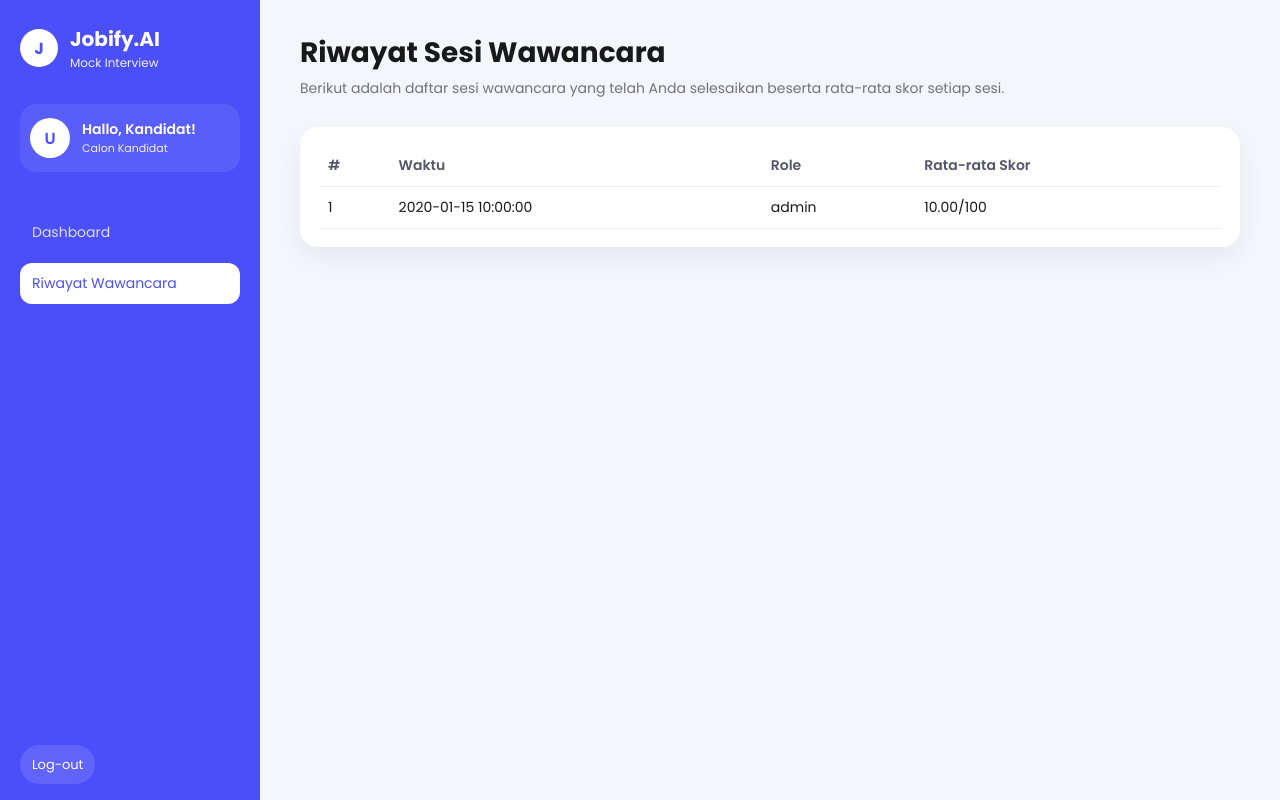
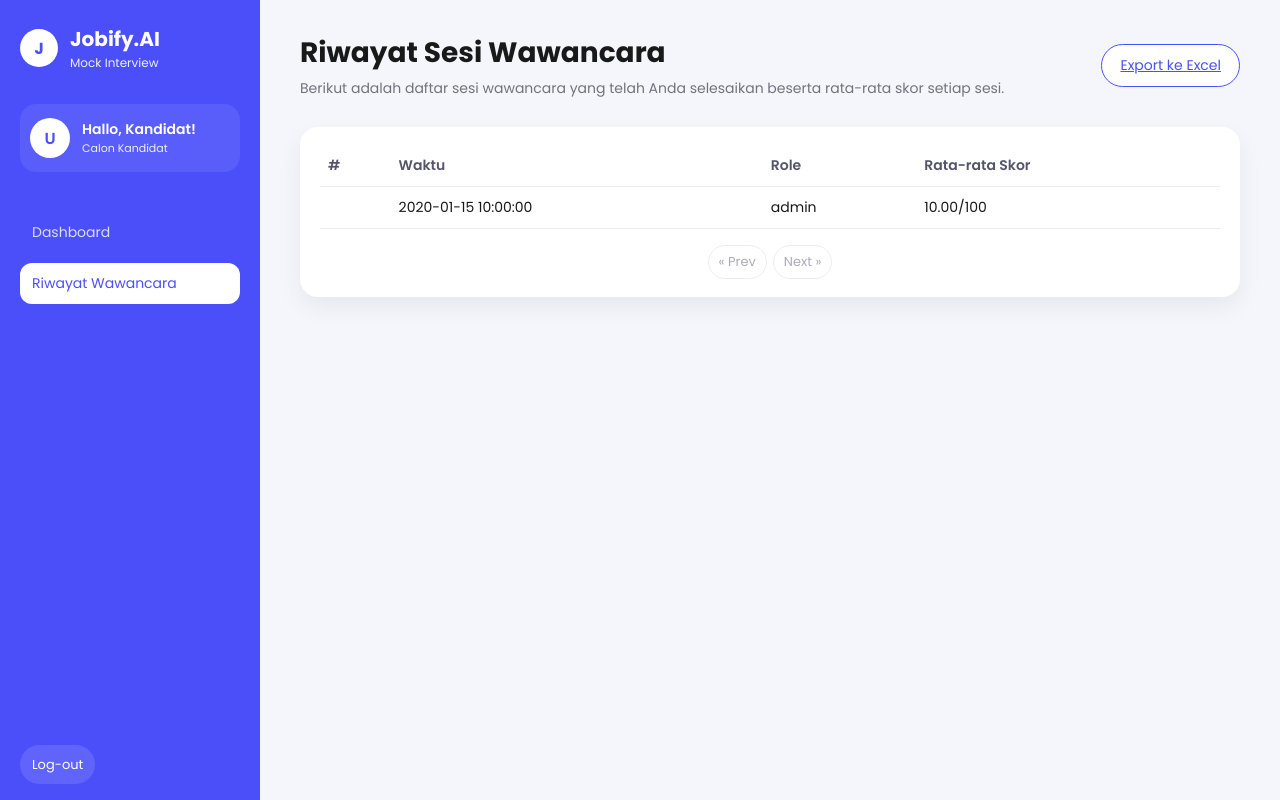
Before and after one commit to RandiBro234/JobifyAI, a Flask app: template templates/history.html in a window 1280 px wide. Run offline with Flask 3, Linux system fonts and the light colour scheme; the template is opened without the code that fills it: most values are stand-ins (such as "Sample title", 1, 10 or a date in 2020).

Commit message:
Menambahkan pagination dan export to excel

```diff
--- a/app.py
+++ b/app.py
@@ -1,5 +1,8 @@
 import os
 from datetime import datetime
+from math import ceil
+from io import BytesIO
+
 from flask import (
     Flask,
     render_template,
@@ -8,7 +11,10 @@ from flask import (
     redirect,
     url_for,
     session,
+    send_file,
 )
+
+import pandas as pd
 
 from questions import get_questions_for_role, ROLES
 from answer_keys import get_ideal_answers
@@ -21,7 +27,8 @@ app.config["SECRET_KEY"] = "ganti_ini_dengan_secret_keymu"
 BASE_DIR = os.path.dirname(__file__)
 
 # ========== PENYIMPAN HASIL SESI (IN-MEMORY) ==========
-# Struktur: {"role": "...", "average_score": 87.5, "user_name": "...", "timestamp": "..."}
+# Struktur tiap item:
+# {"role": "...", "average_score": 87.5, "user_name": "...", "timestamp": "..."}
 SESSION_RESULTS = []
 
 
@@ -105,19 +112,79 @@ def dashboard():
     )
 
 
-# ========== RIWAYAT WAWANCARA ==========
+# ========== RIWAYAT WAWANCARA (DENGAN PAGINATION) ==========
 @app.route("/history")
 def history():
     if "user_name" not in session or "user_role" not in session:
         return redirect(url_for("login"))
 
-    # kita tampilkan sesi terbaru di atas (dibalik)
-    sessions = list(reversed(SESSION_RESULTS))
+    # konfigurasi pagination
+    per_page = 5
+    try:
+        page = int(request.args.get("page", 1))
+    except ValueError:
+        page = 1
+    if page < 1:
+        page = 1
+
+    # urutkan: sesi terbaru di atas
+    all_sessions = list(reversed(SESSION_RESULTS))
+    total = len(all_sessions)
+    total_pages = ceil(total / per_page) if total > 0 else 1
+
+    # batasi page agar tidak lebih besar dari total_pages
+    if page > total_pages:
+        page = total_pages
+
+    start = (page - 1) * per_page
+    end = start + per_page
+    page_sessions = all_sessions[start:end]
 
     return render_template(
         "history.html",
-        sessions=sessions,
+        sessions=page_sessions,
         title="Riwayat Wawancara - Jobify.ai",
+        page=page,
+        total_pages=total_pages,
+        total_sessions=total,
+    )
+
+
+# ========== EXPORT RIWAYAT KE EXCEL ==========
+@app.route("/history/export")
+def history_export():
+    if "user_name" not in session or "user_role" not in session:
+        return redirect(url_for("login"))
+
+    if not SESSION_RESULTS:
+        # kalau belum ada data, bisa kembalikan file kosong atau redirect
+        # di sini kita buat file excel dengan 1 sheet kosong
+        df = pd.DataFrame(columns=["Nama", "Role", "Rata-rata Skor", "Waktu"])
+    else:
+        df = pd.DataFrame(
+            [
+                {
+                    "Nama": s["user_name"],
+                    "Role": s["role"],
+                    "Rata-rata Skor": s["average_score"],
+                    "Waktu": s["timestamp"],
+                }
+                for s in SESSION_RESULTS
+            ]
+        )
+
+    output = BytesIO()
+    with pd.ExcelWriter(output, engine="openpyxl") as writer:
+        df.to_excel(writer, index=False, sheet_name="Riwayat Wawancara")
+
+    output.seek(0)
+    filename = "riwayat_wawancara.xlsx"
+
+    return send_file(
+        output,
+        as_attachment=True,
+        download_name=filename,
+        mimetype="application/vnd.openxmlformats-officedocument.spreadsheetml.sheet",
     )
 
 
--- a/requirements.txt
+++ b/requirements.txt
@@ -2,3 +2,5 @@ Flask==3.0.0
 scikit-learn==1.4.0
 numpy==1.26.0
 Sastrawi==1.0.1
+pandas==2.2.0
+openpyxl==3.1.2
--- a/static/css/main.css
+++ b/static/css/main.css
@@ -575,3 +575,39 @@ body {
 .history-table tr:hover {
   background: #f7f7ff;
 }
+
+
+/* Pagination */
+.pagination {
+  display: flex;
+  gap: 6px;
+  justify-content: center;
+  align-items: center;
+  margin-top: 16px;
+}
+
+.page-btn {
+  padding: 6px 10px;
+  border-radius: 999px;
+  border: 1px solid #d0d0e6;
+  font-size: 13px;
+  cursor: pointer;
+  text-decoration: none;
+  color: #33334d;
+  background: #ffffff;
+}
+
+.page-btn:hover {
+  background: #f1f1ff;
+}
+
+.page-btn-active {
+  background: #4f46e5;
+  color: #ffffff;
+  border-color: #4f46e5;
+}
+
+.page-btn-disabled {
+  opacity: 0.4;
+  cursor: default;
+}
--- a/templates/history.html
+++ b/templates/history.html
@@ -9,6 +9,10 @@
         Berikut adalah daftar sesi wawancara yang telah Anda selesaikan beserta rata-rata skor setiap sesi.
       </p>
     </div>
+
+    <a href="{{ url_for('history_export') }}" class="secondary-btn">
+      Export ke Excel
+    </a>
   </header>
 
   {% if sessions and sessions|length > 0 %}
@@ -25,7 +29,7 @@
       <tbody>
         {% for s in sessions %}
         <tr>
-          <td>{{ loop.index }}</td>
+          <td>{{ (page - 1) * 5 + loop.index }}</td>
           <td>{{ s.timestamp }}</td>
           <td>{{ s.role }}</td>
           <td>{{ '%.2f'|format(s.average_score) }}/100</td>
@@ -33,6 +37,29 @@
         {% endfor %}
       </tbody>
     </table>
+
+    <!-- PAGINATION -->
+    <div class="pagination">
+      {% if page > 1 %}
+      <a href="{{ url_for('history', page=page-1) }}" class="page-btn">« Prev</a>
+      {% else %}
+      <span class="page-btn page-btn-disabled">« Prev</span>
+      {% endif %}
+
+      {% for p in range(1, total_pages + 1) %}
+      {% if p == page %}
+      <span class="page-btn page-btn-active">{{ p }}</span>
+      {% else %}
+      <a href="{{ url_for('history', page=p) }}" class="page-btn">{{ p }}</a>
+      {% endif %}
+      {% endfor %}
+
+      {% if page < total_pages %}
+      <a href="{{ url_for('history', page=page+1) }}" class="page-btn">Next »</a>
+      {% else %}
+      <span class="page-btn page-btn-disabled">Next »</span>
+      {% endif %}
+    </div>
   </div>
   {% else %}
   <p class="small-note">
```
